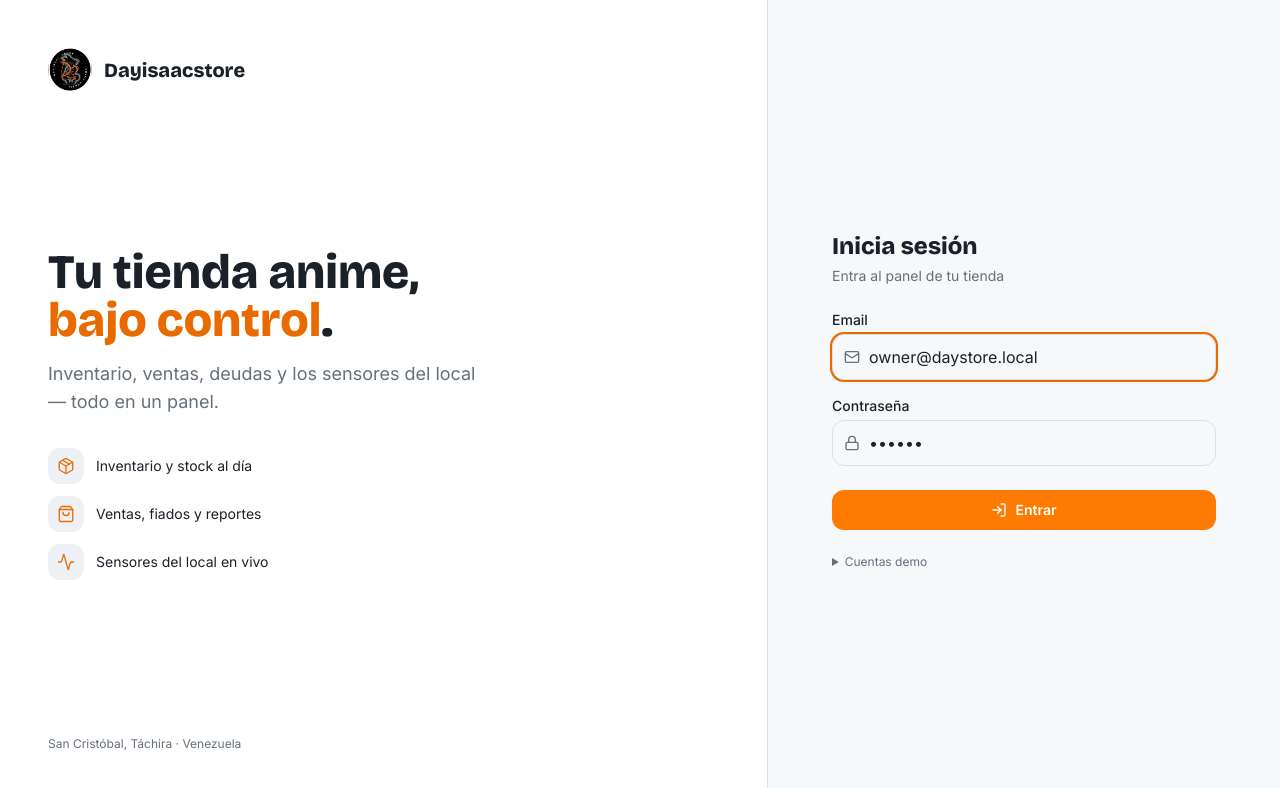
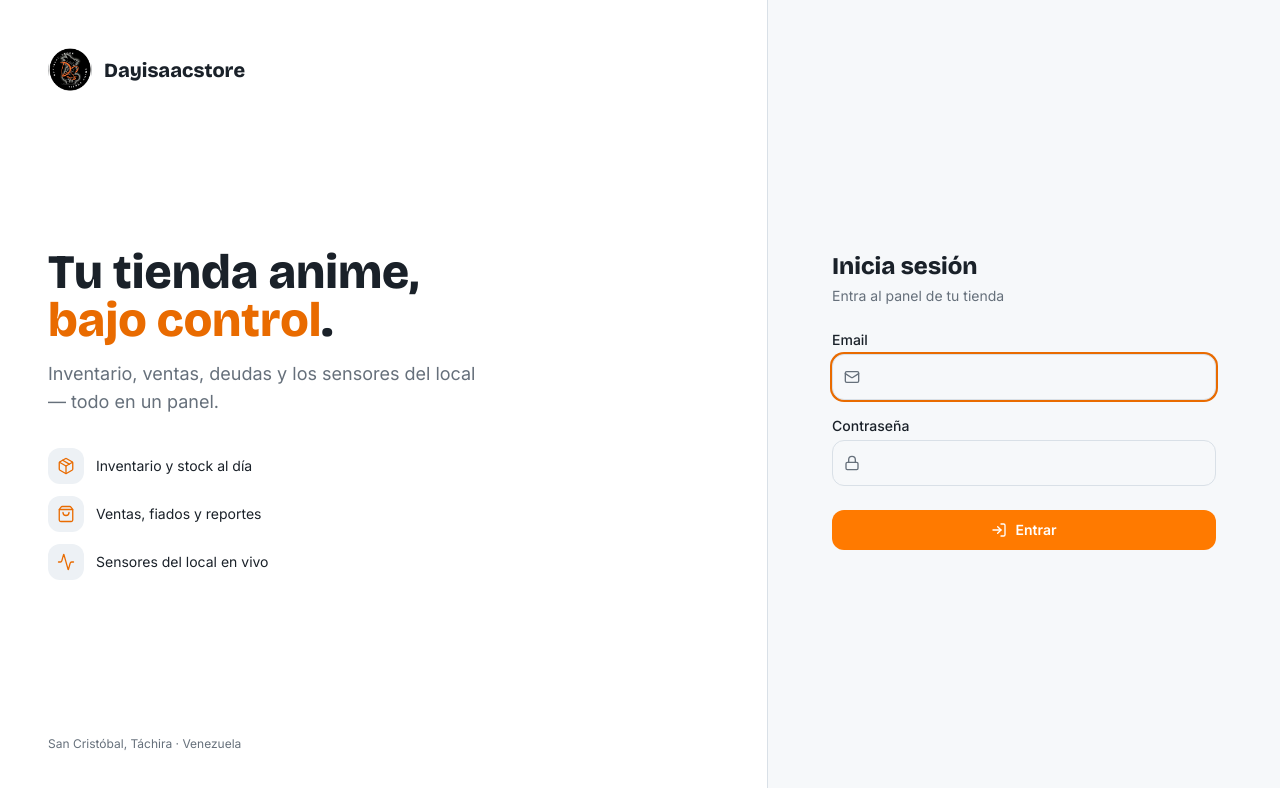
Before and after one commit to azael5656/SGT-DayStore, a React (Vite) app in the folder frontend-web/: page /login in a window 1280 px wide. Shown: the top 788 px of the page. Built offline with nearby package versions, Linux system fonts and the light colour scheme.

Commit message:
fix(seguridad): quitar credenciales precargadas y cuentas demo del login

```diff
--- a/frontend-web/src/pages/LoginPage.tsx
+++ b/frontend-web/src/pages/LoginPage.tsx
@@ -15,8 +15,8 @@ const FEATURES = [
 export default function LoginPage() {
   const { login } = useAuth();
   const navigate = useNavigate();
-  const [email, setEmail] = useState('owner@daystore.local');
-  const [password, setPassword] = useState('123456');
+  const [email, setEmail] = useState('');
+  const [password, setPassword] = useState('');
   const [cargando, setCargando] = useState(false);
   const [error, setError] = useState('');
 
@@ -120,15 +120,6 @@ export default function LoginPage() {
             leftIcon={cargando ? undefined : <LogIn size={16} />}>
             {cargando ? 'Entrando…' : 'Entrar'}
           </Button>
-
-          <details className="mt-6 text-xs text-text-muted">
-            <summary className="cursor-pointer hover:text-text">Cuentas demo</summary>
-            <ul className="mt-2 space-y-1 pl-4">
-              <li><code className="text-text">super@daystore.local</code> / super1234 (super admin)</li>
-              <li><code className="text-text">owner@daystore.local</code> / 123456 (admin)</li>
-              <li><code className="text-text">vendedor@daystore.local</code> / 123456 (vendedor)</li>
-            </ul>
-          </details>
         </form>
       </div>
     </div>
```
